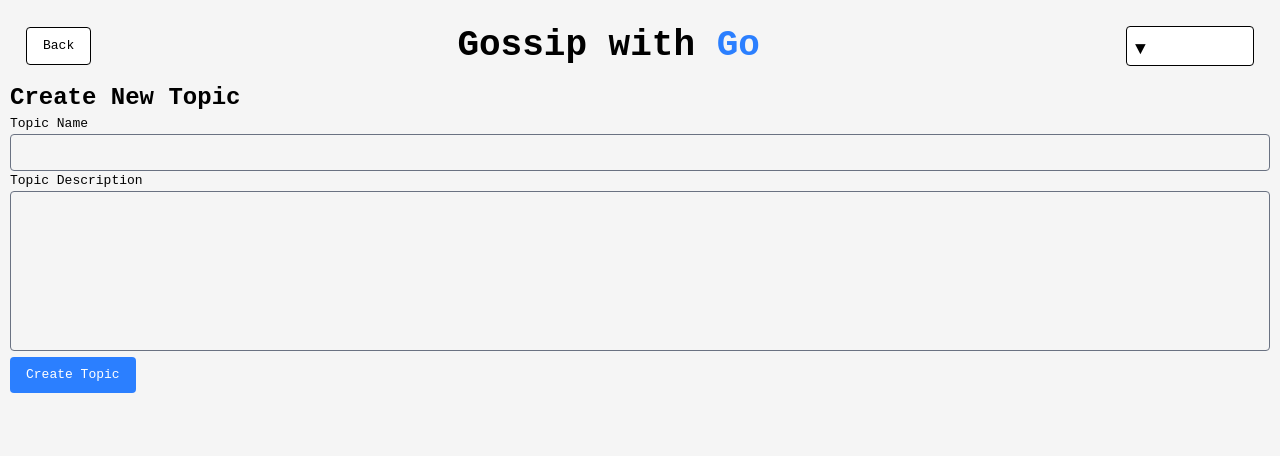
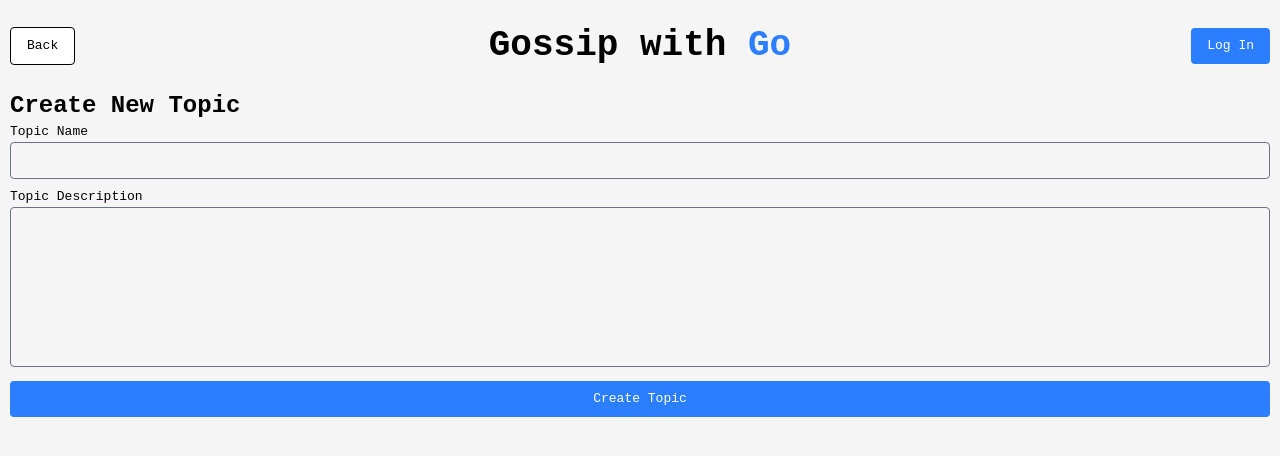
Before and after one commit to LittleLittleLittleR/CVWO-Assignment-2026, a React (Vite) app in the folder frontend/: page /addTopics in a window 1280 px wide. Shown: the top 456 px of the page. Built offline with nearby package versions, Linux system fonts and the light colour scheme; no server answers.

Commit message:
style addTopic and addPost page

```diff
--- a/frontend/package.json
+++ b/frontend/package.json
@@ -11,6 +11,7 @@
   },
   "dependencies": {
     "dotenv": "^17.2.3",
+    "lucide-react": "^0.562.0",
     "react": "^19.2.0",
     "react-dom": "^19.2.0",
     "react-router-dom": "^7.11.0"
--- a/frontend/src/components/NavBar.tsx
+++ b/frontend/src/components/NavBar.tsx
@@ -5,7 +5,11 @@ import Button, { BackButton } from "./Button";
 import UserIcon from "./UserIcon";
 import { MainHeader } from "./Header";
 
-export default function NavBar() {
+interface NavBarProps {
+  variant: "home" | "other";
+}
+
+export default function NavBar({ variant }: NavBarProps) {
   const { user, loading } = useAuth();
 
   if (loading) {
@@ -13,9 +17,14 @@ export default function NavBar() {
   }
 
   return (
-    <div className="flex justify-between items-center pt-4 pb-6">
-      <BackButton />
+    <div className="grid grid-cols-3 items-center pt-4 pb-6">
+      <div className="justify-self-start">
+        {variant !== "home" && <BackButton />}
+      </div>
+      <div className="justify-self-center">
         <MainHeader />
+      </div>
+      <div className="justify-self-end">
         {user ?
         <UserIcon/>:
         <Link to="/login" state={{ returnTo: `/home` }}>
@@ -23,5 +32,6 @@ export default function NavBar() {
         </Link>
         }
       </div>
+    </div>
   );
 }
--- a/frontend/src/components/UserIcon.tsx
+++ b/frontend/src/components/UserIcon.tsx
@@ -1,5 +1,6 @@
 import { useState } from "react";
-import { Link, useNavigate } from "react-router-dom";
+import { useNavigate } from "react-router-dom";
+import { ChevronDown, ChevronUp } from "lucide-react";
 
 import Button from "./Button";
 import { useAuth } from "../Auth";
@@ -23,10 +24,11 @@ export default function UserIcon() {
     {dropdownOpen? (
       <>
         <h2
-        className="w-full h-10 bg-white text-lg font-semibold cursor-pointer rounded-t p-2 border-t border-l border-r overflow-hidden"
+        className="w-full h-10 bg-white text-lg font-semibold cursor-pointer rounded-t p-2
+        border-t border-l border-r overflow-hidden flex flex-row items-center gap-2"
         onClick={() => setDropdownOpen(!dropdownOpen)}
         >
-        ▲ {user?.username}
+        <ChevronUp size={16}/> {user?.username}
         </h2>
         <div className="absolute top-full left-0 w-full flex flex-col bg-white rounded-b border-b border-l border-r">
           <Button variant="dropdown" value="Profile" onClick={handleProfile} />
@@ -36,10 +38,11 @@ export default function UserIcon() {
     ) :
     (
       <h2
-      className="w-full h-10 bg-white text-lg font-bold cursor-pointer rounded p-2 border overflow-hidden"
+      className="w-full h-10 bg-white text-lg font-bold cursor-pointer rounded p-2
+      border overflow-hidden flex flex-row items-center gap-2"
       onClick={() => setDropdownOpen(!dropdownOpen)}
       >
-      ▼ {user?.username}
+      <ChevronDown size={16}/> {user?.username}
       </h2>
     )
     }
--- a/frontend/src/pages/addPosts.tsx
+++ b/frontend/src/pages/addPosts.tsx
@@ -1,11 +1,10 @@
 import { useState } from 'react';
 import { useLocation, useNavigate, useParams } from 'react-router-dom';
 
-import Header, { MainHeader } from '../components/Header';
-import { BackButton } from '../components/Button';
+import Header from '../components/Header';
 import { useAuth } from '../Auth';
-import UserIcon from '../components/UserIcon';
 import InputField from '../components/InputField';
+import NavBar from '../components/NavBar';
 
 export default function AddPosts() {
   const navigate = useNavigate();
@@ -53,19 +52,15 @@ export default function AddPosts() {
 
   return (
     <div>
-      <div className="flex justify-between items-center p-4">
-        <BackButton />
-        <MainHeader />
-        <UserIcon/>
-      </div>
+      <NavBar variant="other" />
       <Header variant="sub" title="Create New Post" />
-      <form onSubmit={createPost}>
+      <form className='flex flex-col gap-2' onSubmit={createPost}>
         <div>
-          <label htmlFor="postTitle">Post Title</label>
+          <label>Post Title</label>
           <InputField variant="text" value={newPostTitle} onChange={setNewPostTitle} />
         </div>
         <div>
-          <label htmlFor="postBody">Post Body</label>
+          <label>Post Body</label>
           <InputField variant="textarea" value={newPostBody} onChange={setNewPostBody} />
         </div>
         <InputField variant="submit" value="Create Post" />
--- a/frontend/src/pages/addTopics.tsx
+++ b/frontend/src/pages/addTopics.tsx
@@ -1,11 +1,10 @@
 import { useState } from 'react';
 import { useLocation, useNavigate } from 'react-router-dom';
 
-import Header, { MainHeader } from '../components/Header';
+import Header from '../components/Header';
 import { useAuth } from '../Auth';
-import { BackButton } from '../components/Button';
-import UserIcon from '../components/UserIcon';
 import InputField from '../components/InputField';
+import NavBar from '../components/NavBar';
 
 export default function AddTopics() {
   const navigate = useNavigate();
@@ -38,7 +37,7 @@ export default function AddTopics() {
         });
 
         const json = (await response.json())[0];
-        navigate(`/topic/${json.id}`, {
+        navigate(`/topics/${json.id}`, {
           state: { returnTo: returnTo ?? `/home` },
         });
 
@@ -49,19 +48,15 @@ export default function AddTopics() {
 
   return (
     <div>
-      <div className="flex justify-between items-center p-4">
-        <BackButton />
-        <MainHeader />
-        <UserIcon/>
-      </div>
+      <NavBar variant="other" />
       <Header variant="sub" title="Create New Topic" />
-      <form onSubmit={createTopic}>
+      <form className='flex flex-col gap-2' onSubmit={createTopic}>
         <div>
-          <label htmlFor="topicName">Topic Name</label>
+          <label>Topic Name</label>
           <InputField variant="text" value={newTopicName} onChange={setNewTopicName} />
         </div>
         <div>
-          <label htmlFor="topicDescription">Topic Description</label>
+          <label>Topic Description</label>
           <InputField variant="textarea" value={newTopicDescription} onChange={setNewTopicDescription} />
         </div>
         <InputField variant="submit" value="Create Topic" />
--- a/frontend/src/pages/home.tsx
+++ b/frontend/src/pages/home.tsx
@@ -42,14 +42,17 @@ export default function Home() {
 
   return (
     <div className="flex flex-col">
-      <NavBar />
+      <NavBar variant="home"/>
       <div>
         <div className='flex flex-row '>
           <Header variant="sub" title="Topics" className="mr-4" />
           { user &&
-          <Link to="/addTopics" state={{ returnTo: `/home` }}>
-            <Button variant="secondary" value="Create Topic"/>
-          </Link>
+          <>
+            <Header variant="sub" title="|" className="mr-4" />
+            <Link to="/addTopics" state={{ returnTo: `/home` }}>
+              <Button variant="secondary" value="Create Topic"/>
+            </Link>
+          </>
           }
         </div>
         <ListDisplay item_list={topics} item_type="topic" />
```
Also changed, not shown: 1 other file (tests, documents, lock files or other folders). Lines whose indentation alone changed are shown as unchanged.
